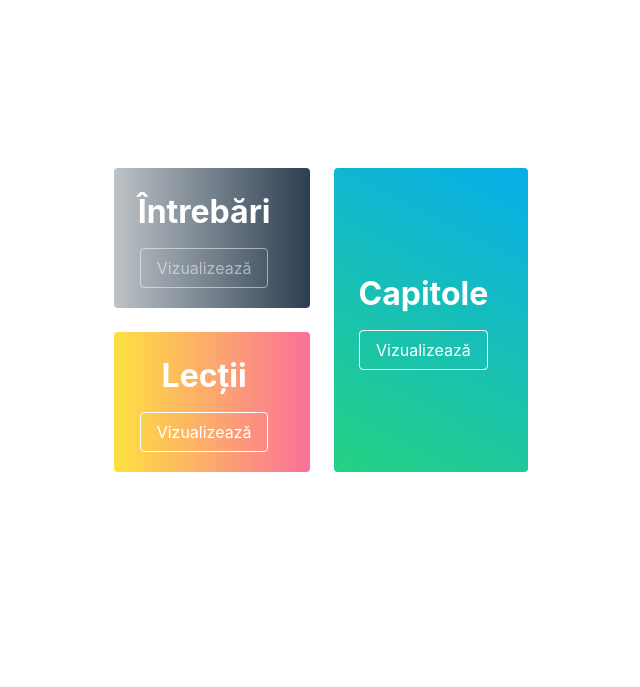
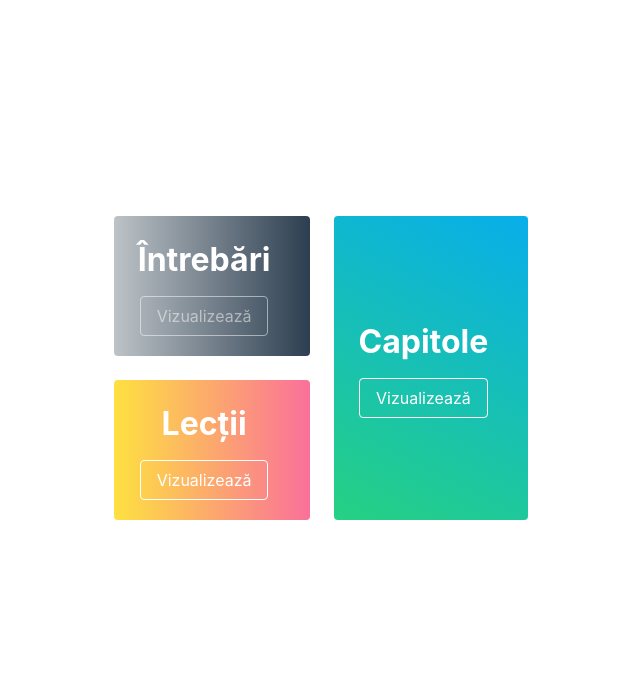
Before and after one commit to cosmin-bianu/dcdashboard, a Django app: template data_management/templates/dashboard.html in a window 1280 px wide. Shown: the part 52-739 px from the top of the page, without its empty margins (319-959 px from the left). Run offline with Django 3.2, Linux system fonts and the light colour scheme; the template is opened without the code that fills it, so the values that code supplies are empty; some libraries are stand-ins or nearby versions.

Commit message:
Updated main-container margin

```diff
--- a/data_management/templates/base.html
+++ b/data_management/templates/base.html
@@ -55,7 +55,7 @@
     <body>
         {% include 'nav.html'%}
 
-        <div id="main-container" class="centered">
+        <div id="main-container" class="centered mt-6">
             {% if disable_column is None %}
             <div class="column-arrangement">
             {% endif %}
```
